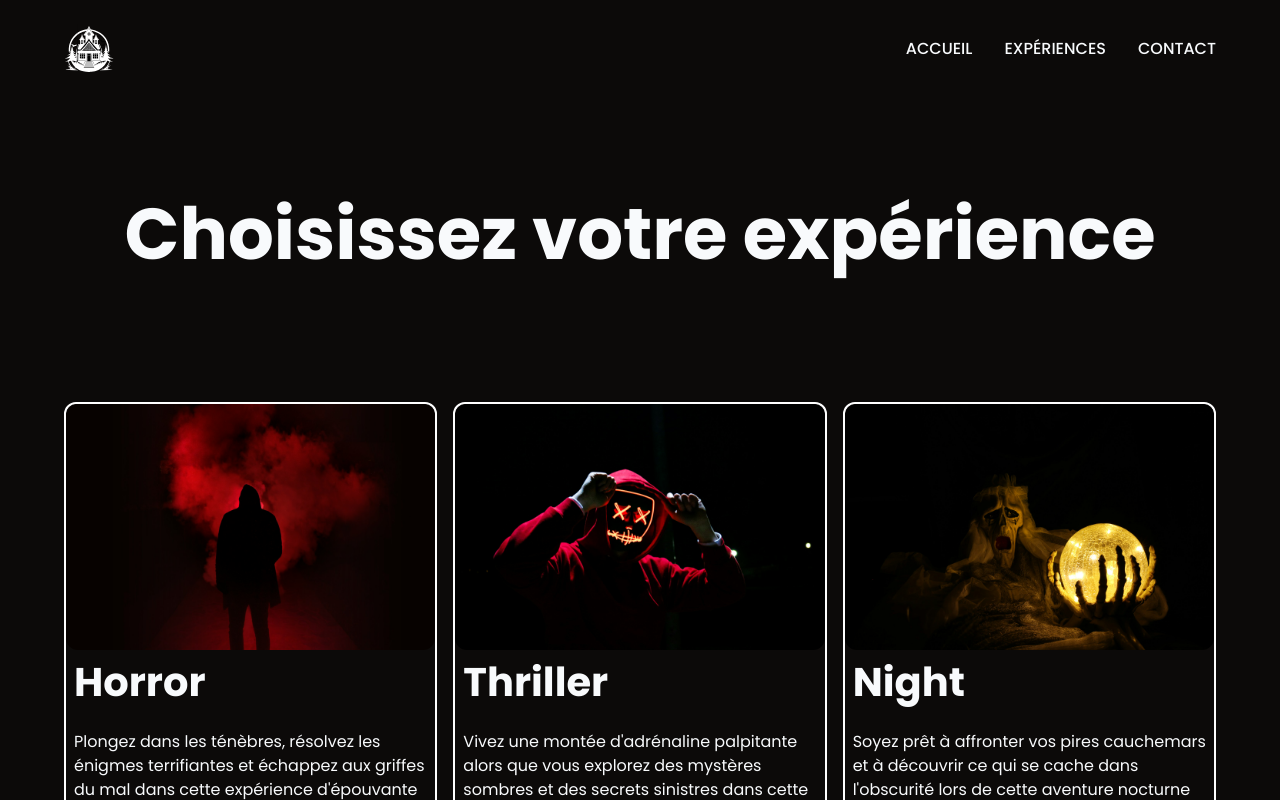
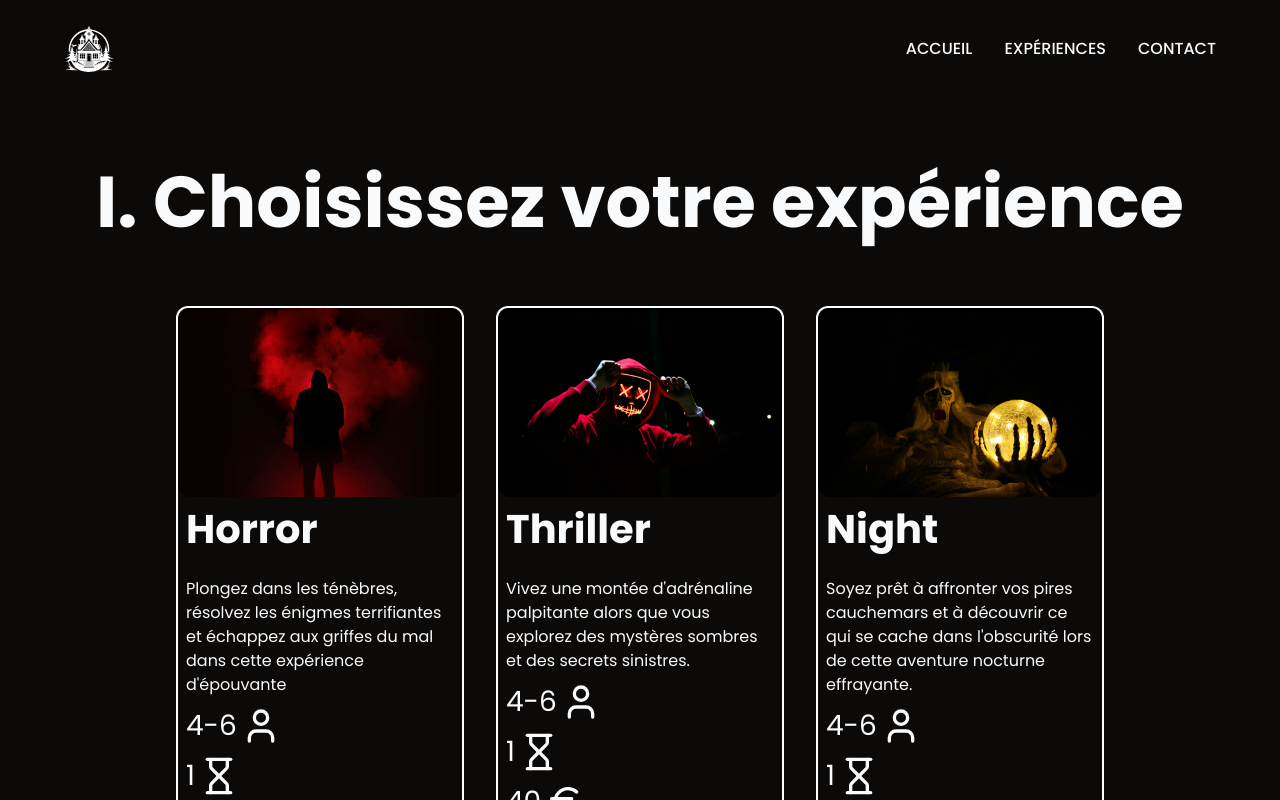
Before and after one commit to SebastienLaurentt/Escape-Game, a Next.js app: page /experiences in a window 1280 px wide. Shown: the top 800 px of the page. Built offline with nearby package versions, Linux system fonts and the light colour scheme.

Commit message:
update pageTitle css and ul nesting ExperienceLongerCard to have better experience page display from xl

```diff
--- a/app/(root)/experiences/page.tsx
+++ b/app/(root)/experiences/page.tsx
@@ -8,15 +8,15 @@ import NightImg from "../../../public/images/Experience3.jpg";
 const Experiences = () => {
   return (
     <main>
-      <PageTitle title="Choisissez votre expérience" />
+      <PageTitle title="I. Choisissez votre expérience" />
       <Section marginBottom={true} marginTop={false} classname="">
-        <ul className="flex flex-col gap-y-8 lg:flex-row lg:gap-x-4">
+        <ul className="flex flex-col gap-y-8 lg:flex-row lg:gap-x-8 xl:px-28">
           <li>
             <ExperienceLongerCard
               src={HorrorImg}
               alt="Logo de l'expérience Horror"
               name="Horror"
-              description="Plongez dans les ténèbres, résolvez les énigmes terrifiantes et échappez aux griffes du mal dans cette expérience d'épouvante ultime."
+              description="Plongez dans les ténèbres, résolvez les énigmes terrifiantes et échappez aux griffes du mal dans cette expérience d'épouvante"
               peopleNumber="4-6"
               duration="1"
               price="40"
@@ -27,7 +27,7 @@ const Experiences = () => {
               src={ThrillerImg}
               alt="Logo de l'expérience Thriller"
               name="Thriller"
-              description="Vivez une montée d'adrénaline palpitante alors que vous explorez des mystères sombres et des secrets sinistres dans cette expérience pleine de suspense."
+              description="Vivez une montée d'adrénaline palpitante alors que vous explorez des mystères sombres et des secrets sinistres."
               peopleNumber="4-6"
               duration="1"
               price="40"
--- a/components/shared/PageTitle.tsx
+++ b/components/shared/PageTitle.tsx
@@ -7,7 +7,7 @@ interface PageTitleProps {
 
 const PageTitle: React.FC<PageTitleProps> = ({ title, titleDescription }) => {
   return (
-    <section className="my-20 px-6 text-center md:mb-24 md:px-10 lg:mb-28 xl:mb-32 xl:mt-24 xl:px-16 2xl:mx-auto  ">
+    <section className="my-16 px-6 text-center  md:px-10  xl:px-16 2xl:mx-auto  ">
       <h1 className="mb-4 lg:mb-6">{title}</h1>
       <p className="mx-auto max-w-[320px] md:max-w-[500px] lg:max-w-[700px]">
         {titleDescription}
```
